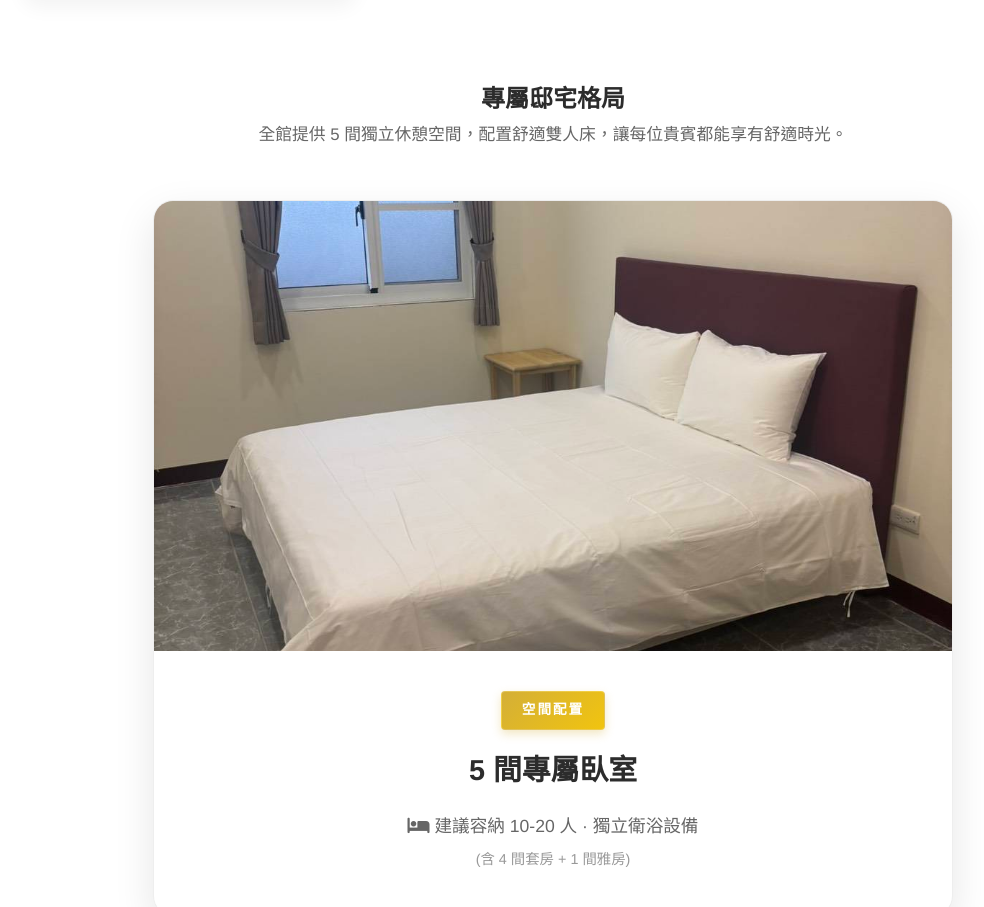
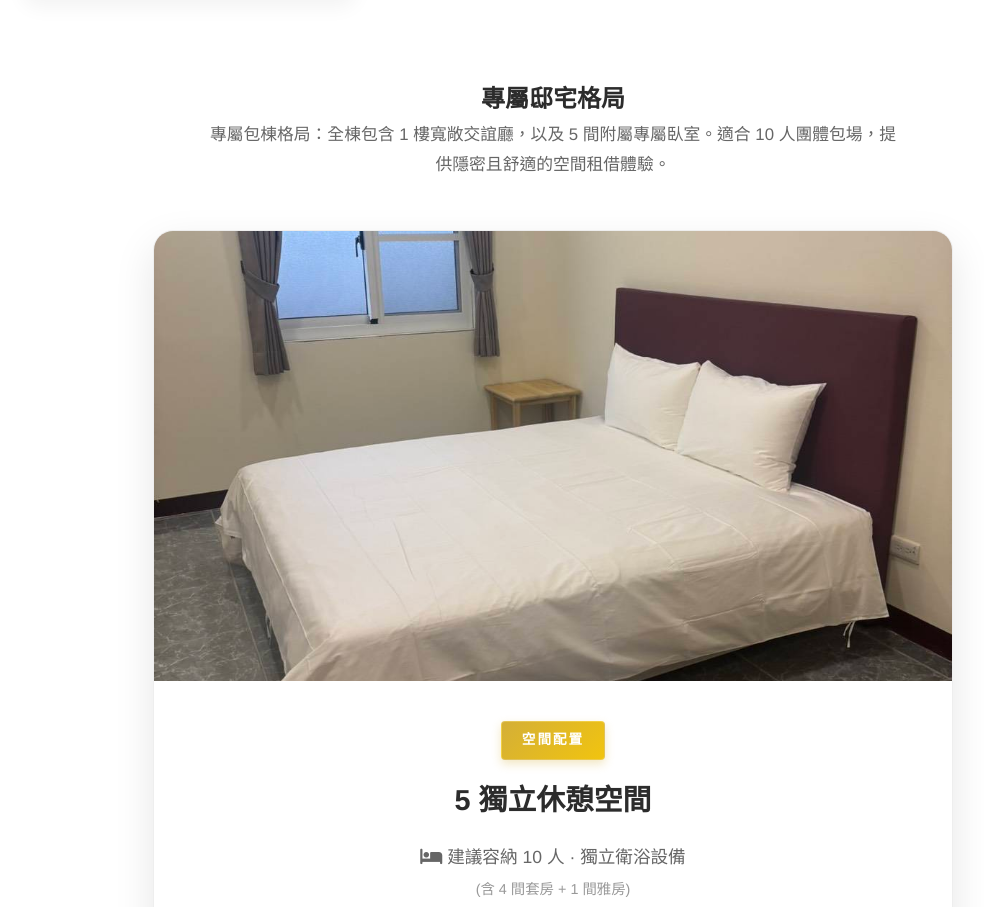
Before and after one commit to a0955523155-pixel/lijie-website, a plain HTML site: page villa.html in a window 1280 px wide. Shown: the part 1893-2800 px from the top of the page, without its empty margins (87-1071 px from the left). Drawn offline with Linux system fonts and the light colour scheme.

Commit message:
Update villa.html

```diff
--- a/villa.html
+++ b/villa.html
@@ -172,7 +172,7 @@
 
         <div class="section-header" style="margin-top: 80px;">
             <h2>專屬邸宅格局</h2>
-            <p class="section-desc">全館提供 5 間獨立休憩空間，配置舒適雙人床，讓每位貴賓都能享有舒適時光。</p>
+            <p class="section-desc">專屬包棟格局：全棟包含 1 樓寬敞交誼廳，以及 5 間附屬專屬臥室。適合 10 人團體包場，提供隱密且舒適的空間租借體驗。</p>
         </div>
         <div class="single-room-section">
             <div class="room-block">
@@ -180,9 +180,9 @@
                     </div>
                 <div class="room-info-box">
                     <span class="room-badge">空間配置</span>
-                    <h3>5 間專屬臥室</h3>
+                    <h3>5 獨立休憩空間</h3>
                     <p>
-                        <i class="fa-solid fa-bed"></i> 建議容納 10-20 人 · 獨立衛浴設備<br>
+                        <i class="fa-solid fa-bed"></i> 建議容納 10 人 · 獨立衛浴設備<br>
                         <span style="font-size: 0.9rem; color: #999;">(含 4 間套房 + 1 間雅房)</span>
                     </p>
                 </div>
```
